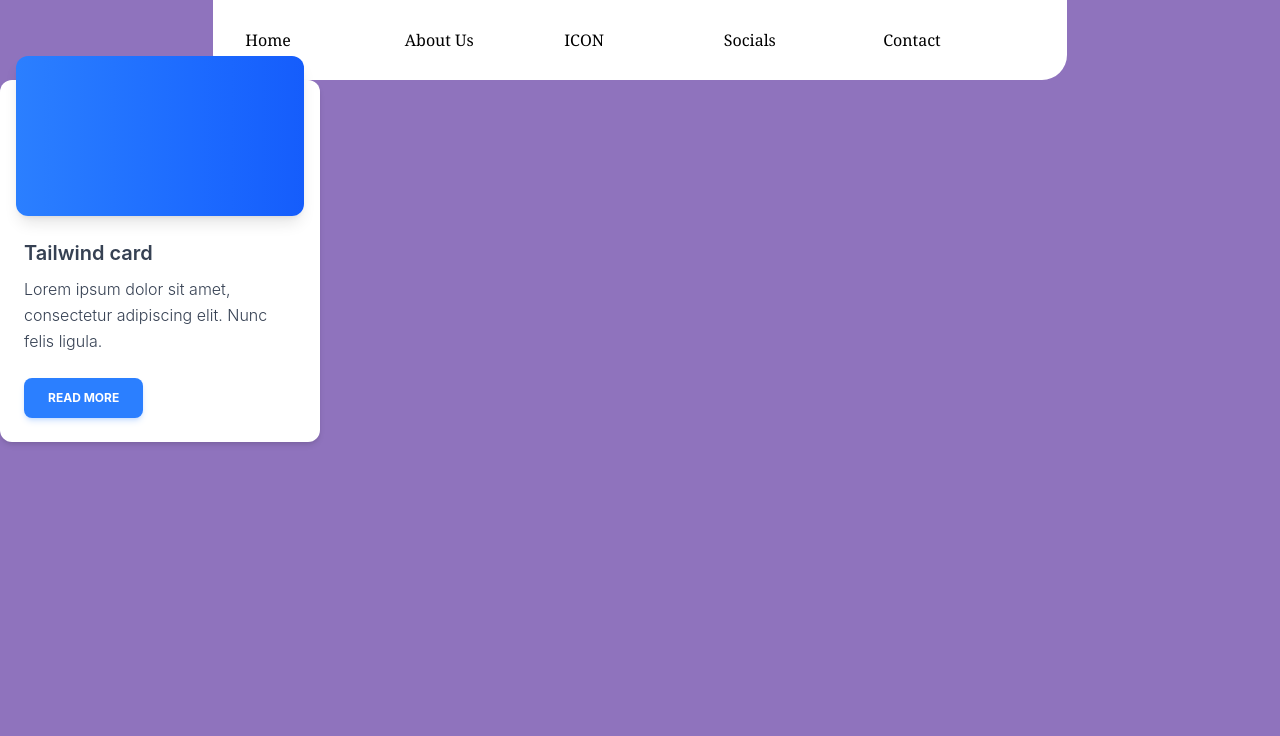
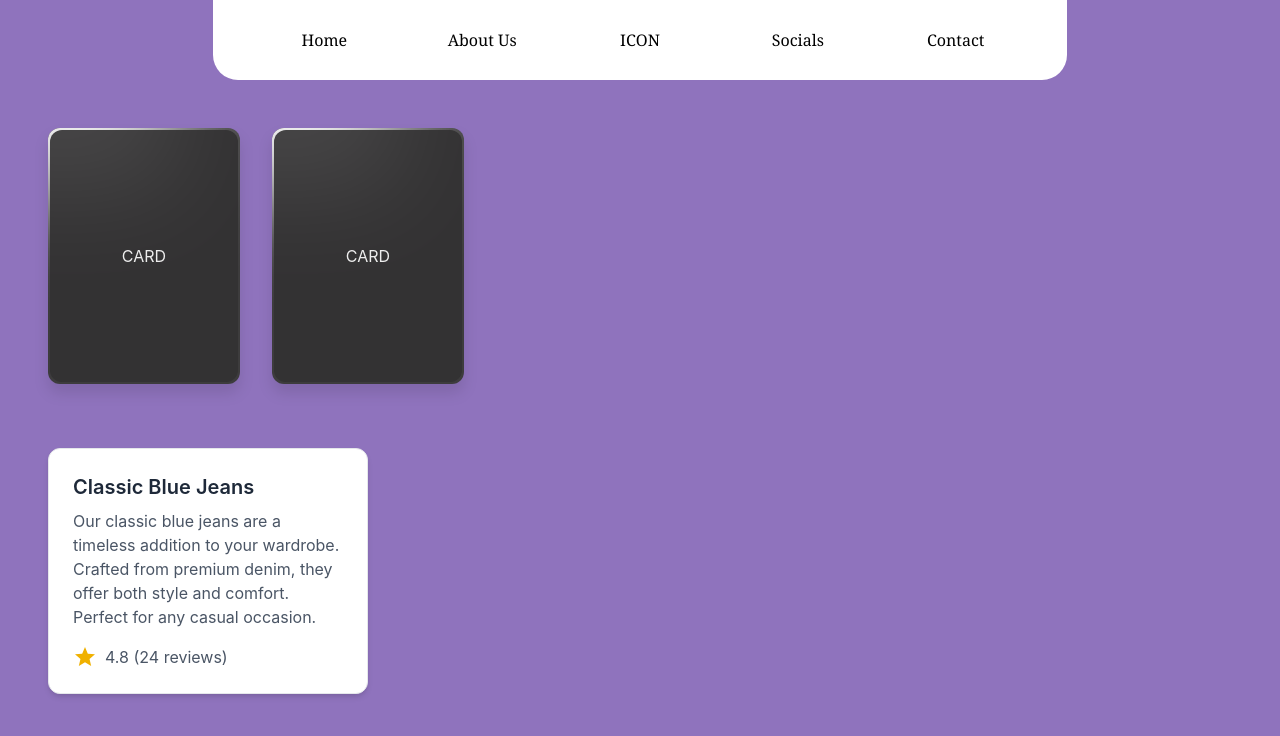
Before and after one commit to casaer01/webcafe, an Astro site in the folder micorazoncafe/: page /contact in a window 1280 px wide. Built offline with nearby package versions, Linux system fonts and the light colour scheme; Astro itself is replaced by a stand-in of ours.

Commit message:
added possible containers for contact page

```diff
--- a/micorazoncafe/src/layouts/Layout.astro
+++ b/micorazoncafe/src/layouts/Layout.astro
@@ -8,15 +8,13 @@
 		<meta name="generator" content={Astro.generator} />
 		<title>Mi Corazon Cafe</title>
 	</head>
-	<body>
-			<nav class=" bg-white w-2/3 flex  relative justify-evenly items-center mx-1 px-8 h-20 md:mx-auto">
-				<div class="grid grid-cols-10 gap-2 flex-auto"> <!-- TODO: convert grid to flex -->
-					<div class="col-span-2 font-serif">Home</div>
-					<div class="col-span-2 font-serif">About Us</div>
-					<div class="col-span-2 font-serif">ICON</div>
-					<div class="col-span-2 font-serif">Socials</div>
-					<div class="col-span-1 font-serif">Contact</div>
-				</div>
+	<body class="mb-5">
+			<nav class=" bg-white w-2/3 flex relative justify-center flex-row items-center mx-1 px-8 h-20 md:mx-auto">
+					<div class="basis-1/5 text-center font-serif">Home</div>
+					<div class="basis-1/5 text-center font-serif">About Us</div>
+					<div class="basis-1/5 text-center font-serif">ICON</div>
+					<div class="basis-1/5 text-center font-serif">Socials</div>
+					<div class="basis-1/5 text-center font-serif">Contact</div>
 			</nav>
 
 		<slot />
--- a/micorazoncafe/src/pages/contact.astro
+++ b/micorazoncafe/src/pages/contact.astro
@@ -10,23 +10,63 @@ import "../styles/global.css";
 <Layout>
 <!-- component -->
 <!-- From Uiverse.io by Yaya12085 -->
- 	<div class="relative flex w-80 flex-col rounded-xl bg-white bg-clip-border text-gray-700 shadow-md">
-		<div class="relative mx-4 -mt-6 h-40 overflow-hidden rounded-xl bg-blue-gray-500 bg-clip-border text-white shadow-lg shadow-blue-gray-500/40 bg-gradient-to-r from-blue-500 to-blue-600">
-		</div>
-		<div class="p-6">
-			<h5 class="mb-2 block font-sans text-xl font-semibold leading-snug tracking-normal text-blue-gray-900 antialiased">
-				Tailwind card
-			</h5>
-			<p class="block font-sans text-base font-light leading-relaxed text-inherit antialiased">
-				Lorem ipsum dolor sit amet, consectetur adipiscing elit. Nunc felis ligula.
-			</p>
-		</div>
-		<div class="p-6 pt-0">
-			<button data-ripple-light="true" type="button" class="select-none rounded-lg bg-blue-500 py-3 px-6 text-center align-middle font-sans text-xs font-bold uppercase text-white shadow-md shadow-blue-500/20 transition-all hover:shadow-lg hover:shadow-blue-500/40 focus:opacity-[0.85] focus:shadow-none active:opacity-[0.85] active:shadow-none disabled:pointer-events-none disabled:opacity-50 disabled:shadow-none">
-				Read More
-			</button>
+<section class="flex flew-row md:m-8">
+	<!-- first card -->
+<div
+  class="relative drop-shadow-xl w-48 h-64 overflow-hidden rounded-xl bg-[#3d3c3d] md:m-4"
+>
+  <div
+    class="absolute flex items-center justify-center text-white z-[1] opacity-90 rounded-xl inset-0.5 bg-[#323132]"
+  >
+    CARD
+  </div>
+  <div class="absolute w-56 h-48 bg-white blur-[50px] -left-1/2 -top-1/2"></div>
+</div>
+<!-- Second card -->
+<div
+  class="relative drop-shadow-xl w-48 h-64 overflow-hidden rounded-xl bg-[#3d3c3d] md:m-4"
+>
+  <div
+    class="absolute flex items-center justify-center text-white z-[1] opacity-90 rounded-xl inset-0.5 bg-[#323132]"
+  >
+    CARD
+  </div>
+  <div class="absolute w-56 h-48 bg-white blur-[50px] -left-1/2 -top-1/2"></div>
+</div>
+
+</section>
+
+<section class="flex flex-row md:m-12">
+
+<!-- From Uiverse.io by ahmedyasserdev -->
+	<div class="max-w-xs overflow-hidden bg-white border border-gray-200 rounded-xl shadow-md transform transition-all duration-500 hover:shadow-lg hover:scale-105 relative group">
+	<div class="absolute inset-0 bg-gradient-to-br from-gray-100 to-white opacity-0 transition-opacity duration-500 group-hover:opacity-30 blur-md"></div>
+	<div class="p-6 relative z-10">
+		<p class="text-xl font-semibold text-gray-800">Classic Blue Jeans</p>
+		<p class="mt-2 text-gray-600">
+		Our classic blue jeans are a timeless addition to your wardrobe. Crafted
+		from premium denim, they offer both style and comfort. Perfect for any
+		casual occasion.
+		</p>
+		<div class="flex items-center mt-4 text-gray-600">
+		<svg
+			viewBox="0 0 24 24"
+			xmlns="http://www.w3.org/2000/svg"
+			class="w-6 h-6 fill-current text-yellow-500"
+		>
+			<path d="M0 0h24v24H0z" fill="none"></path>
+			<path
+			d="M12 17.27L18.18 21l-1.64-7.03L22 9.24l-7.19-.61L12 2 9.19 8.63 2 9.24l5.46 4.73L5.82 21z"
+			></path>
+		</svg>
+		<span class="ml-2">4.8 (24 reviews)</span>
 		</div>
 	</div>
+	</div>
+
+
+</section>
+
 </Layout>
 
 <style>
```
Also changed, not shown: micorazoncafe/src/pages/socials.astro (+4 -3 lines).
